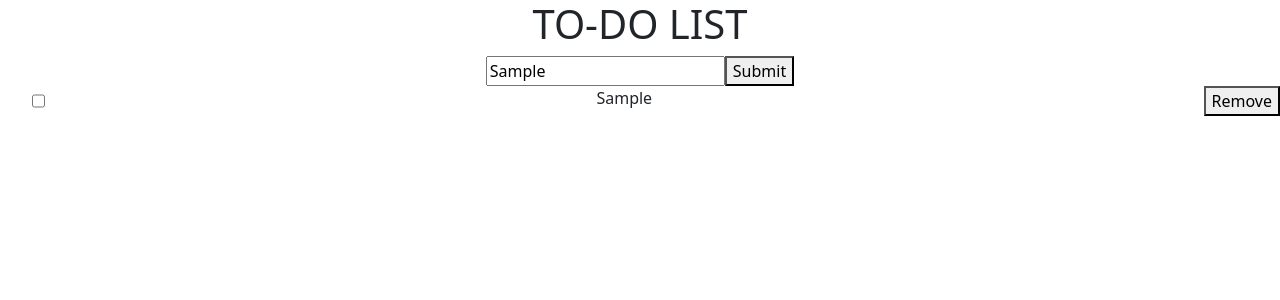
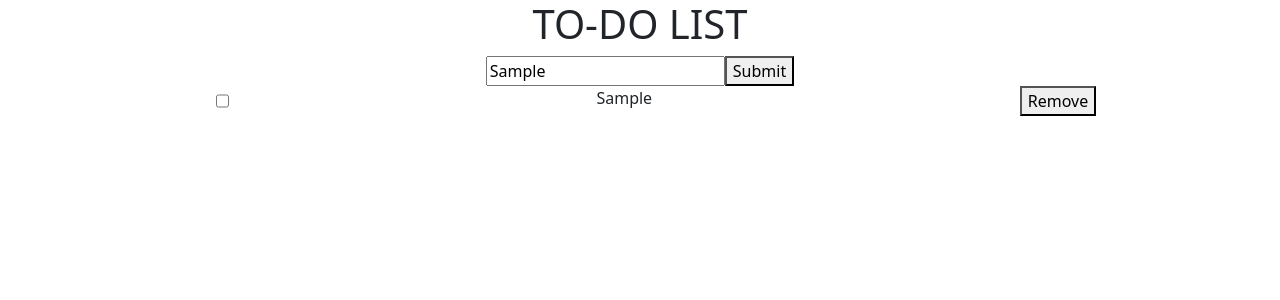
Before and after one commit to ZacRayTho/To-do-list, a React (Create React App) app in the folder app-to-do-list/: page / in a window 1280 px wide. Both pictures are taken after typing "Sample" into the empty fields and a click on the button "Submit". Shown: the top 300 px of the page. Built offline with nearby package versions, Linux system fonts and the light colour scheme.

Commit message:
added delete function to list items, and blank footer file

```diff
--- a/app-to-do-list/src/App.js
+++ b/app-to-do-list/src/App.js
@@ -1,16 +1,26 @@
 import { useState,useRef } from "react";
 import Header from "./components/Header"
 import Item from "./components/Item"
+import Footer from "./components/Footer"
 import "bootstrap/dist/css/bootstrap.css";
 import "bootstrap/dist/js/bootstrap.js";
+
 
 function App() {
     const inputRef = useRef(null);
     const [ items, SetItems ] = useState([]);
+    const [ view ] = useState("All");
+
 
     function handleClick() {
         SetItems([ ...items, inputRef.current.value ])
     }
+
+
+
+    // const handleDelete = (id) => {
+    //     setContacts(contacts.filter(item => item.id !== id));
+    //   };
 
     return (
         <div className="text-center">
@@ -18,8 +28,9 @@ function App() {
         <input type="text" placeholder="What to-do" ref={inputRef} />
         <button onClick={handleClick}>Submit</button>
         <ul>
-        {items.map( (item,index) => <Item key={index}>{item}</Item>)}
+        {items.map( (item,index) => <Item SetItems={SetItems} Items={items} id={index} key={index}>{item}</Item>)}
         </ul>
+
         </div>)
 }
 
--- /dev/null
+++ b/app-to-do-list/src/components/Footer.js
@@ -0,0 +1,12 @@
+function Footer() {
+    return (
+        <>
+        </>
+    )
+}
+
+export default Footer
+
+//Add "view" Buttons
+//total of list items active
+//complete all and uncomplete all button
--- a/app-to-do-list/src/components/Item.js
+++ b/app-to-do-list/src/components/Item.js
@@ -1,9 +1,21 @@
 function Item(props) {
+    // console.log(props)
+    //Gets props.Items array, returns an array without the item that matches prop.children of <li> that function was on
+    function handleDelete() {
+        // console.log(id);
+        // console.log(props.Items)
+        props.SetItems(props.Items.filter(item => item !== props.children))
+    }
+
     return (
-        <li className="d-flex justify-content-between">
-            <input type="checkbox" />
-                <label>{props.children}</label>
-            <button>Remove</button>
+        <li className="d-flex justify-content-around">
+            <input type="checkbox" id={props.id}/>
+                <label htmlFor={props.id}>{props.children}</label>
+            <button onClick={() => handleDelete()}>Remove</button>
+
+            {/* onClick={(e) => {this.clickMe(e, someParameter);}}
+            onClick={() => {e.preventDefault();removeItem(i.id, i.category, i.timeAdded)}} */}
+
         </li>
         )
 }
```
